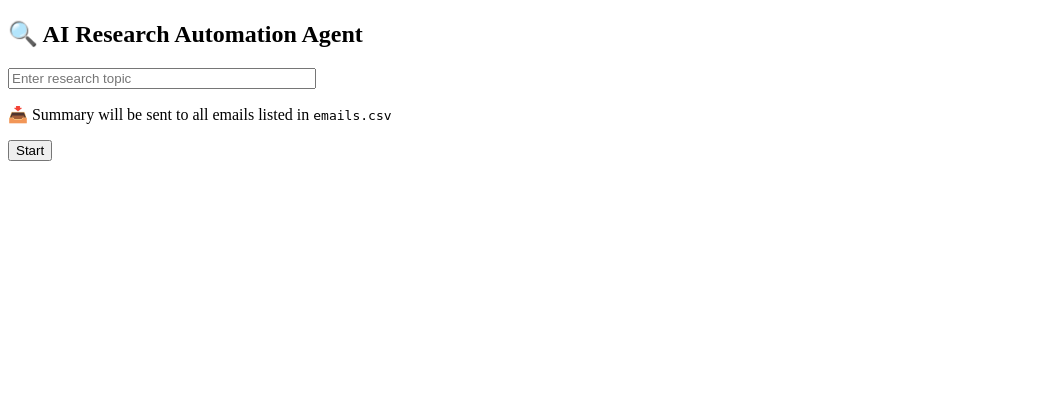
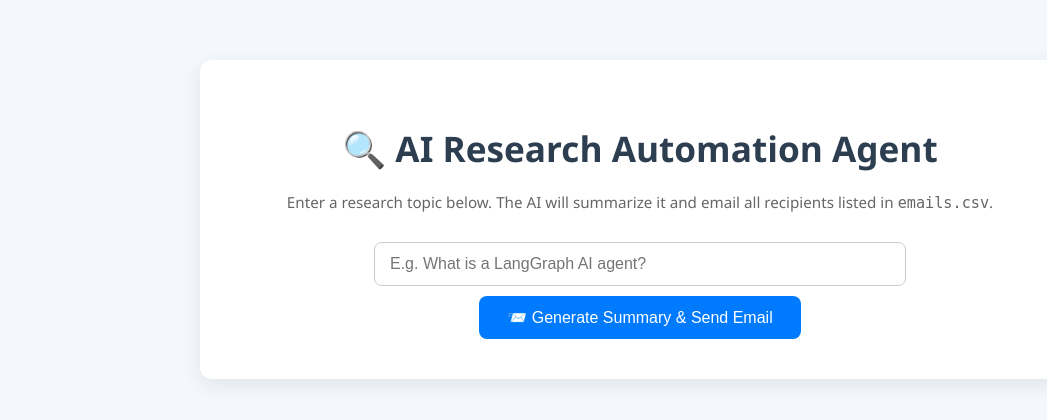
Before and after one commit to aryan-Patel-web/Auto-Research-Email-Automation-Agent, a Flask app: page / in a window 1280 px wide. Shown: the top 420 px of the page, without its empty margins (0-1047 px from the left). Run offline with Flask 3, Linux system fonts and the light colour scheme; parts of the project's set-up code (start-up, migrations or seed data) failed here and were passed over.

```diff
--- a/templates/index.html
+++ b/templates/index.html
@@ -1,14 +1,79 @@
 <!DOCTYPE html>
-<html>
+<html lang="en">
 <head>
+  <meta charset="UTF-8">
   <title>AutoResearchMailer</title>
+  <style>
+    body {
+      font-family: 'Segoe UI', Tahoma, Geneva, Verdana, sans-serif;
+      background: #f4f7fc;
+      color: #333;
+      margin: 0;
+      padding: 0;
+    }
+
+    .container {
+      max-width: 800px;
+      margin: 60px auto;
+      padding: 40px;
+      background: #ffffff;
+      border-radius: 12px;
+      box-shadow: 0 6px 20px rgba(0, 0, 0, 0.08);
+      text-align: center;
+    }
+
+    h1 {
+      font-size: 2.2rem;
+      color: #2c3e50;
+      margin-bottom: 20px;
+    }
+
+    form {
+      margin-top: 30px;
+    }
+
+    input[type="text"] {
+      width: 80%;
+      max-width: 500px;
+      padding: 12px 15px;
+      font-size: 1rem;
+      border: 1px solid #ccc;
+      border-radius: 8px;
+      margin-bottom: 10px;
+    }
+
+    p {
+      font-size: 0.95rem;
+      color: #666;
+      margin-bottom: 25px;
+    }
+
+    button {
+      padding: 12px 28px;
+      font-size: 1rem;
+      background-color: #007bff;
+      border: none;
+      color: white;
+      border-radius: 8px;
+      cursor: pointer;
+      transition: background-color 0.3s ease;
+    }
+
+    button:hover {
+      background-color: #0056b3;
+    }
+  </style>
 </head>
 <body>
-  <h2>🔍 AI Research Automation Agent</h2>
-  <form action="/run" method="post">
-    <input type="text" name="query" placeholder="Enter research topic" required style="width: 300px;">
-    <p>📥 Summary will be sent to all emails listed in <code>emails.csv</code></p>
-    <button type="submit">Start</button>
-  </form>
+  <div class="container">
+    <h1>🔍 AI Research Automation Agent</h1>
+    <p>Enter a research topic below. The AI will summarize it and email all recipients listed in <code>emails.csv</code>.</p>
+
+    <form action="/run" method="post">
+      <input type="text" name="query" placeholder="E.g. What is a LangGraph AI agent?" required>
+      <br>
+      <button type="submit">📨 Generate Summary & Send Email</button>
+    </form>
+  </div>
 </body>
 </html>
```
Also changed, not shown: main.py (+89 -73 lines).
